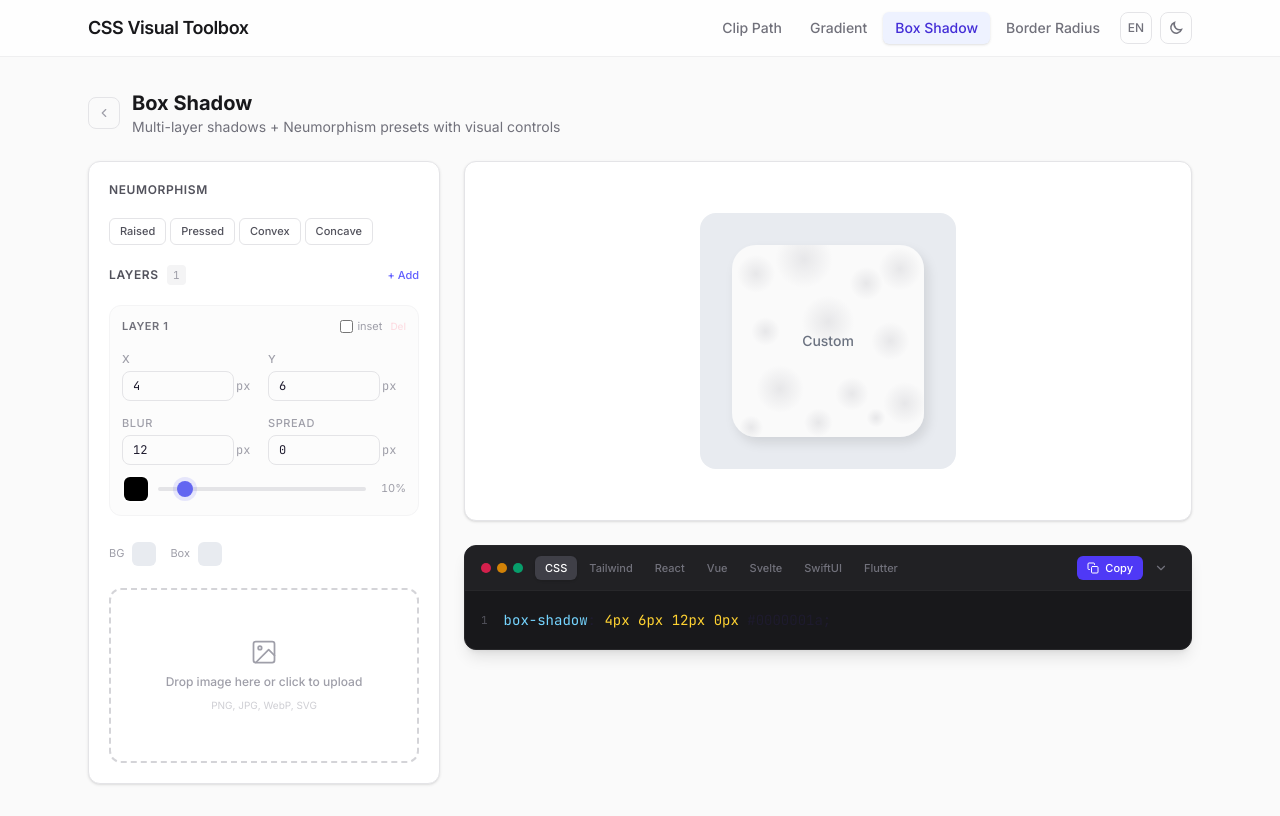
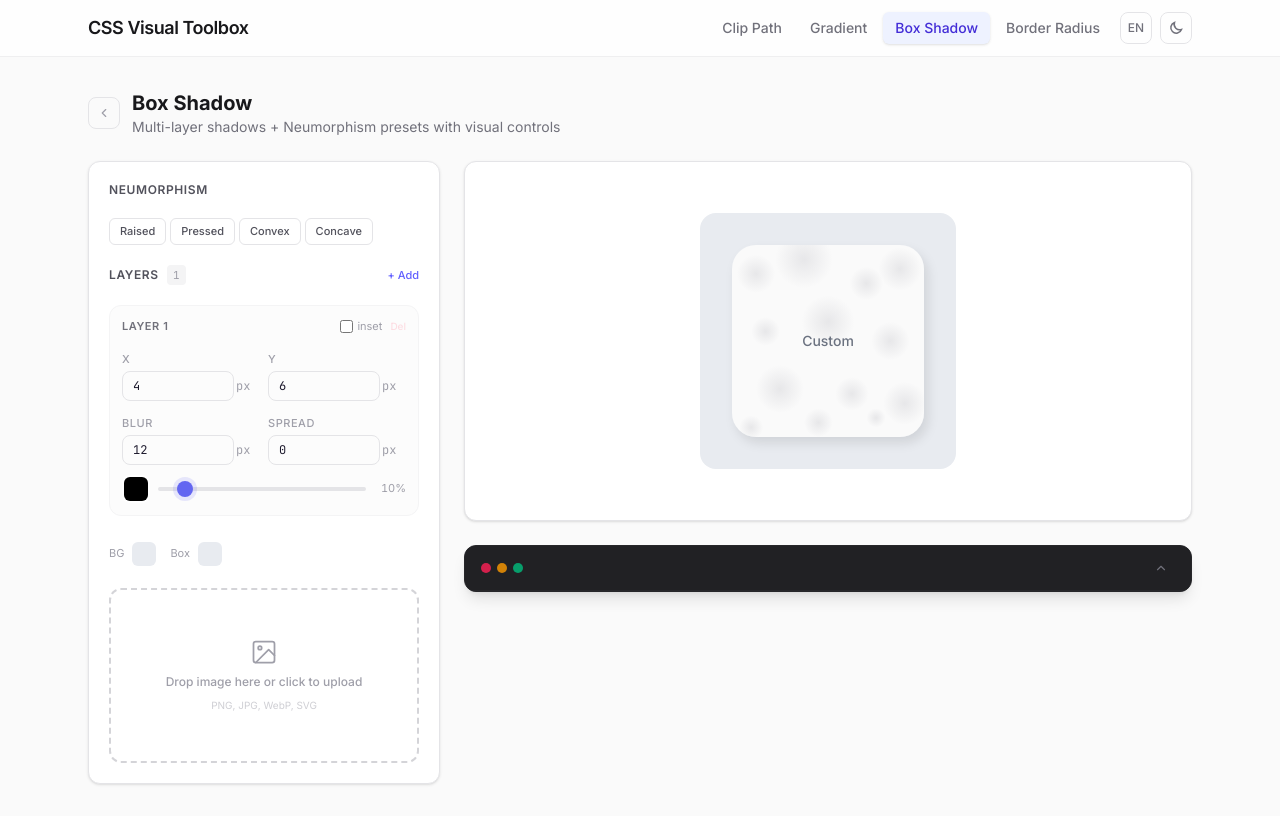
Before and after one commit to lov-alt/css-visual-toolbox, a React (Vite) app: page /shadow in a window 1280 px wide. Built offline with nearby package versions, Linux system fonts and the light colour scheme.

Commit message:
fix: collapse code panel by default

```diff
--- a/src/components/CodePreview.tsx
+++ b/src/components/CodePreview.tsx
@@ -10,7 +10,7 @@ interface Props {
 export default function CodePreview({ codeMap }: Props) {
   const { t } = useI18n();
   const [format, setFormat] = useState<Framework>("css");
-  const [collapsed, setCollapsed] = useState(false);
+  const [collapsed, setCollapsed] = useState(true);
   const [copied, setCopied] = useState(false);
 
   const code = codeMap[format] ?? "";
```
